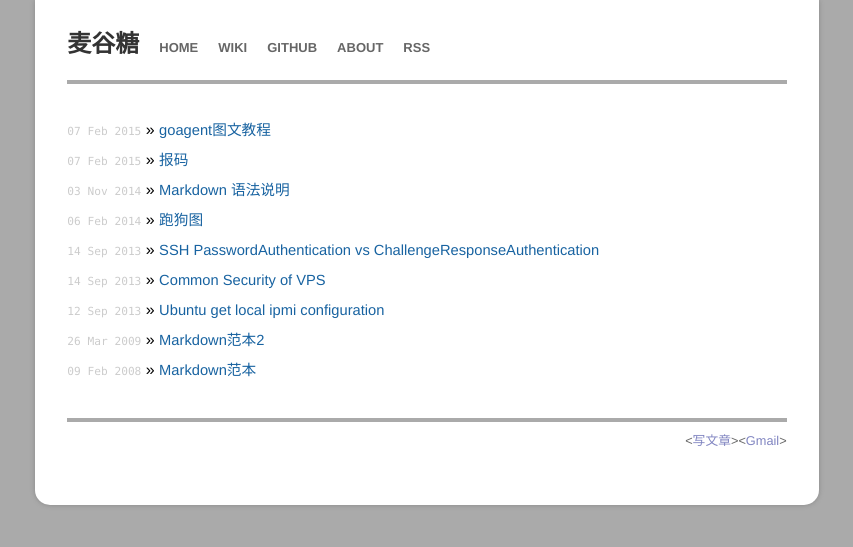
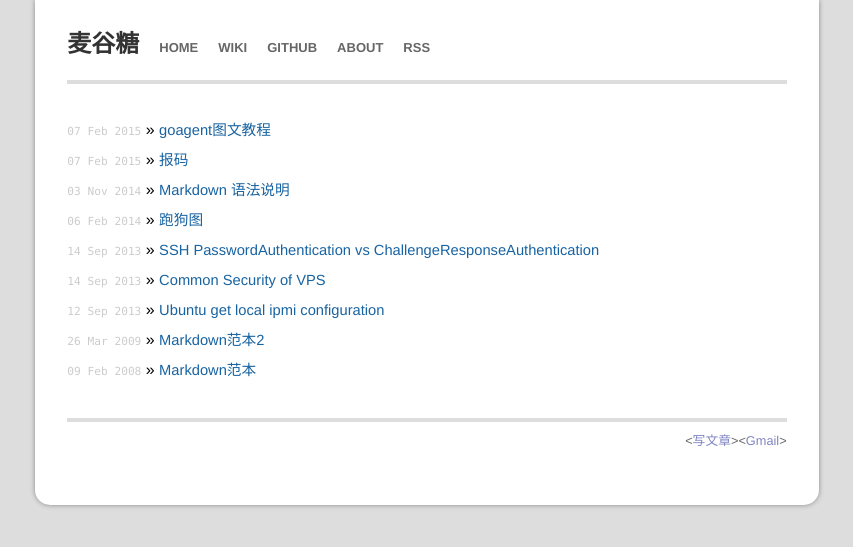
Before and after one commit to mgtang/blog, a Jekyll site: the page built from index.html, in a window 1280 px wide. Shown: the top 547 px of the page, without its empty margins (213-1066 px from the left). Built offline with Jekyll 4.4.1, drawn with Linux system fonts in a browser that asks for light colours; Markdown is read by kramdown in place of the engine named in the settings.

Commit message:
Update main.css

```diff
--- a/css/main.css
+++ b/css/main.css
@@ -13,7 +13,7 @@
 html, body { height: 100%; }
 
 body {
-  background-color: #aaa;
+  background-color: #ddd;
   font: 13.9px Helvetica, Arial, sans-serif;
   text-align: center;
 }
@@ -98,7 +98,7 @@
   background-color: #FFF;
 }
 .header {
-  border-bottom: 4px solid #aaa;
+  border-bottom: 4px solid #ddd;
 }
 .header a {
   font-weight: bold;
@@ -137,7 +137,7 @@
 .footer {
   font-size: 80%;
   color: #666;
-  border-top: 4px solid #aaa;
+  border-top: 4px solid #ddd;
   line-height: 3em;
   margin-top: 2em;
   overflow: hidden;
```
